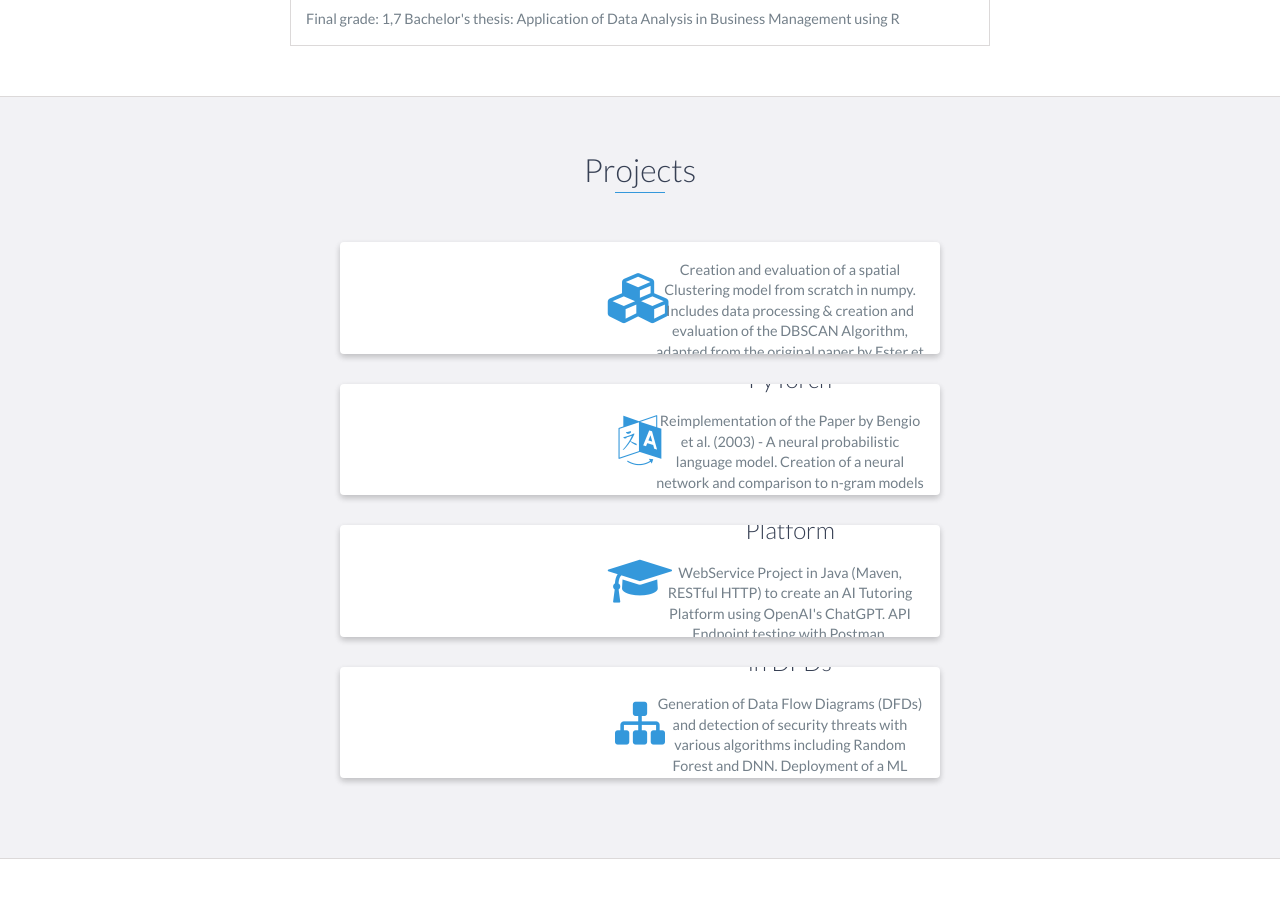
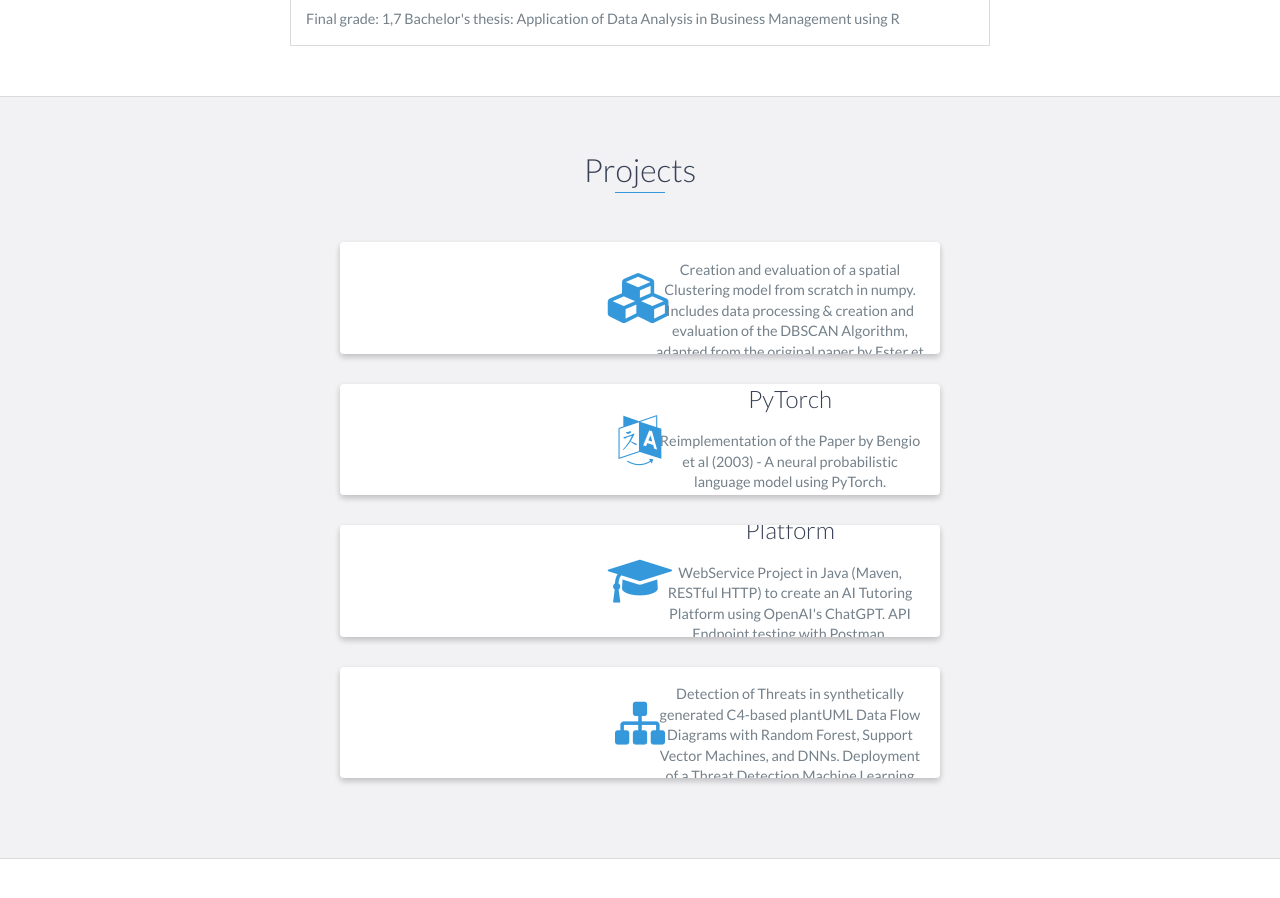
Before and after one commit to Dennis9699/MyProfile, a Jekyll site: the page index.html, which Jekyll copies as it is, in a window 1280 px wide and 900 px high, scrolled down 2078 px. Built offline with Jekyll 4.4.1, drawn with Linux system fonts in a browser that asks for light colours; some of the changed text lies outside the part shown.

Commit message:
Revert "Update index.html"
This reverts commit c59b42c8aad14a58757429ccf93e9be3ea275b64.

```diff
--- a/index.html
+++ b/index.html
@@ -144,7 +144,7 @@
                     <div class="project-info">
                         <h3>DBSCAN Clustering in Numpy</h3>
                         <p>
-                            Creation and evaluation of a spatial Clustering model from scratch in numpy. Includes data processing & creation and evaluation of the DBSCAN Algorithm, adapted from the original paper by Ester et al. (1996).
+                            Creation and evaluation of a spatial Clustering model from scratch in numpy. Includes data processing & creation and evaluation of the DBSCAN Algorithm, adapted from the original paper by Ester et al., 1996.
                         </p>
                         <a href="https://github.com/Dennis9699/MyProfile/blob/main/Clustering_project/DBSCAN_Dennis_Linnert.ipynb" target="_blank">View Notebook</a>
                     </div>
@@ -158,7 +158,7 @@
                     <div class="project-info">
                         <h3>NLP Reimplementation in PyTorch</h3>
                         <p>
-                            Reimplementation of the Paper by Bengio et al. (2003) - A neural probabilistic language model. Creation of a neural network and comparison to n-gram models using PyTorch.
+                            Reimplementation of the Paper by Bengio et al (2003) - A neural probabilistic language model using PyTorch.
                         </p>
                         <a href="https://github.com/Dennis9699/MyProfile/blob/main/NLP_project/Bengio%20et%20al.%20(2003)%20Reimplementation.ipynb" target="_blank">View Notebook</a>
                     </div>
@@ -184,9 +184,9 @@
                         <i class="fa fa-sitemap" aria-hidden="true"></i>
                     </div>
                     <div class="project-info">
-                        <h3>Security Threat Detection in DFDs</h3>
+                        <h3>ML Threat Detection in Data Flow Diagrams</h3>
                         <p>
-                            Generation of Data Flow Diagrams (DFDs) and detection of security threats with various algorithms including Random Forest and DNN. Deployment of a ML Application using Streamlit.
+                            Detection of Threats in synthetically generated C4-based plantUML Data Flow Diagrams with Random Forest, Support Vector Machines, and DNNs. Deployment of a Threat Detection Machine Learning App using Streamlit.
                         </p>
                         <a href="https://github.com/Dennis9699/MyProfile/tree/main/threat_modeling_algorithm_app" target="_blank">View Project</a>
                     </div>
@@ -202,19 +202,17 @@
     <!-- End #projects -->
 
     <div id="skills">
-        <h2 class="heading">Skills & Tools</h2>
+        <h2 class="heading">Skills</h2>
         <ul>
             <li>Python</li>
             <li>Java</li>
             <li>R</li>
             <li>SQL</li>
-            <li>Git</li>
-            <li>Docker</li>
-            <li>Postman</li>
             <li>PowerBI</li>
             <li>Excel</li>
             <li>PowerQuery</li>
-            <li>Workday</li>
+            <li>Docker</li>
+            <li>Postman</li>
         </ul>
     </div>
     <!-- End #skills -->
```
